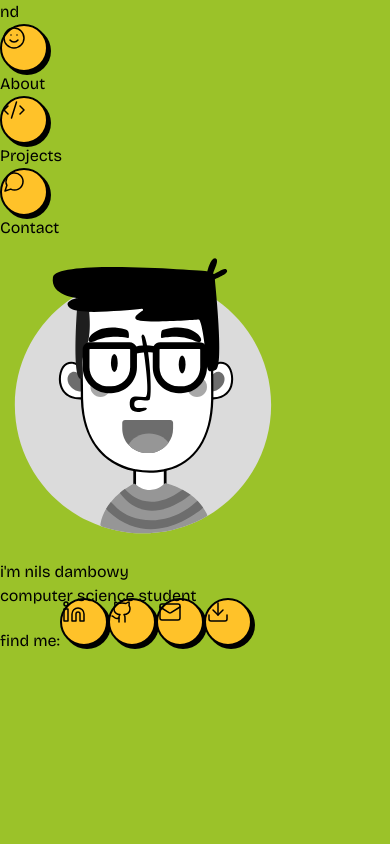
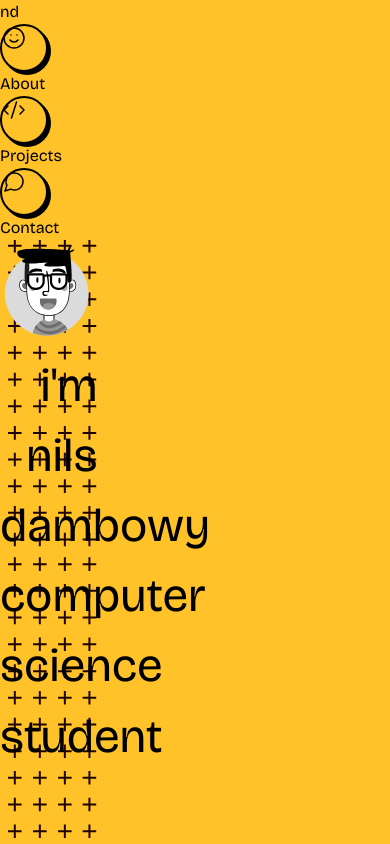
Before and after one commit to nils-dambowy/personal-website, a React (Vite) app: page / in a window 390 px wide. Shown: the top 844 px of the page. Built offline with nearby package versions, Linux system fonts and the light colour scheme.

Commit message:
started work on the mobile layout

```diff
--- a/src/components/Profile.jsx
+++ b/src/components/Profile.jsx
@@ -6,8 +6,8 @@ export default function Profile() {
         <article className="flex profile">
             <section className="flex flex-col justify-center items-center flex-grow">
                 <div className="flex items-center">
-                    <img src={Potrait} alt="potrait" className="mr-4" width="300" height="300" />
-                    <div className="text-center">
+                    <img src={Potrait} alt="potrait"width="300" height="300" />
+                    <div className="profile-container text-center">
                         <div className="text-7xl font-bold">
                             <motion.h1
                                 initial={{  y: 15 }}
--- a/src/index.css
+++ b/src/index.css
@@ -168,11 +168,26 @@ html{
   [class*="col-"] {
     width: 100%;
   }
+  .profile {
+    background-image: url("./assets/plus.svg");
+    background-repeat: repeat-y;
+    background-position: top 0px left -16px;
+    background-attachment: fixed;
+    height: 84vh;
+    width: 25%;
+  }
+  .profile section{
+    display: block;
+  }
 
-  html{
+  /* div with image and text*/
+  .profile section div {
+    display: block;
+    justify-content: right;
+  }
 
-    width: 100%;
-    height: 100%;
-    background-color: rgb(155, 194, 41)
+  .profile section div div{
+    text-align: right;
+    font-size: 12vw;
   }
 }
```
